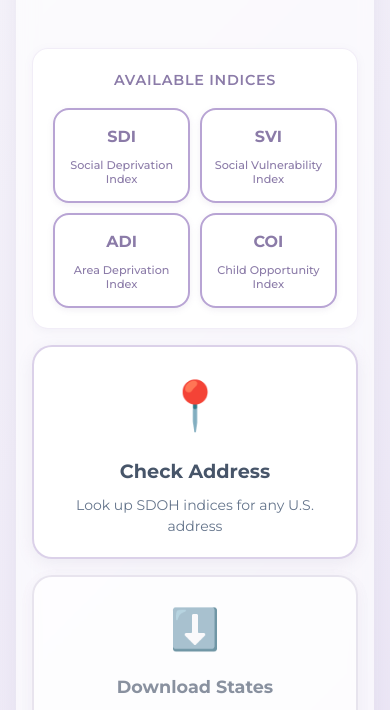
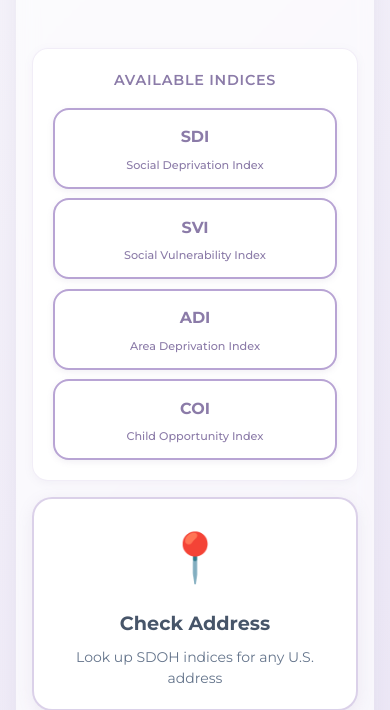
Before and after one commit to emgoatee/OfflineGeoSDOH, a Flask app: page / in a window 390 px wide. Shown: the part 283-993 px from the top of the page. Run offline with Flask 3, Linux system fonts and the light colour scheme; parts of the project's set-up code (start-up, migrations or seed data) failed here and were passed over.

Commit message:
Change Available Indices to 1x4 horizontal layout
Layout changes:
- Changed from 2x2 grid to 1x4 (single row, 4 columns)
- All indices display in one horizontal line
- Better fits the two-column dashboard layout
- Responsive breakpoints:
  - Desktop: 1x4 (4 columns)
  - Tablet: 2x2 (2 columns)
  - Mobile: 1x4 (single column stack)

Cleaner horizontal organization: SDI | SVI | ADI | COI

🤖 Generated with [Claude Code](https://claude.com/claude-code)

Co-Authored-By: Claude <noreply@anthropic.com>

```diff
--- a/templates/welcome.html
+++ b/templates/welcome.html
@@ -136,7 +136,7 @@
 
         .indices-pills {
             display: grid;
-            grid-template-columns: repeat(2, 1fr);
+            grid-template-columns: repeat(4, 1fr);
             gap: 0.75rem;
         }
 
@@ -513,6 +513,11 @@
                 padding: 1.5rem;
             }
 
+            /* Stack indices to 2x2 on tablets */
+            .indices-pills {
+                grid-template-columns: repeat(2, 1fr);
+            }
+
             .status-panel {
                 padding: 1.5rem;
             }
@@ -555,7 +560,9 @@
                 padding: 1.25rem;
             }
 
+            /* Single column on mobile */
             .indices-pills {
+                grid-template-columns: 1fr;
                 gap: 0.6rem;
             }
 
```
